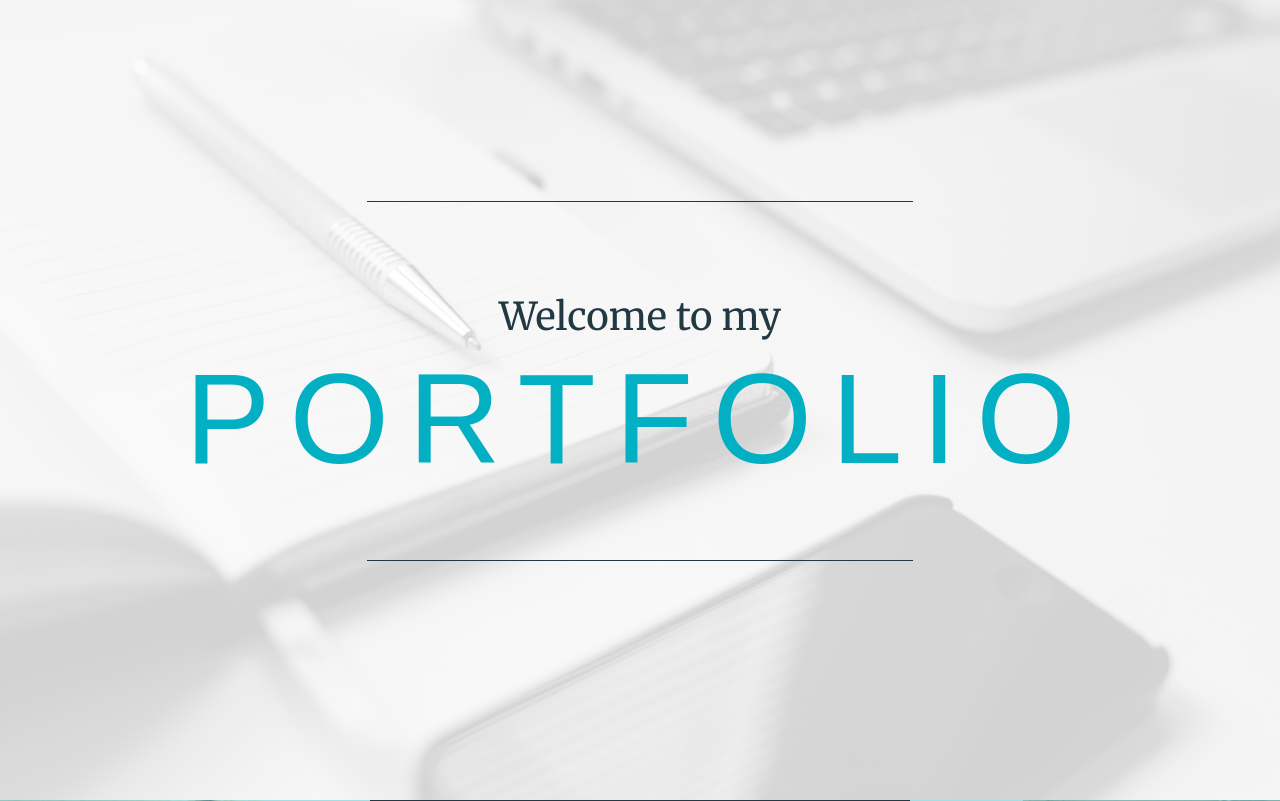
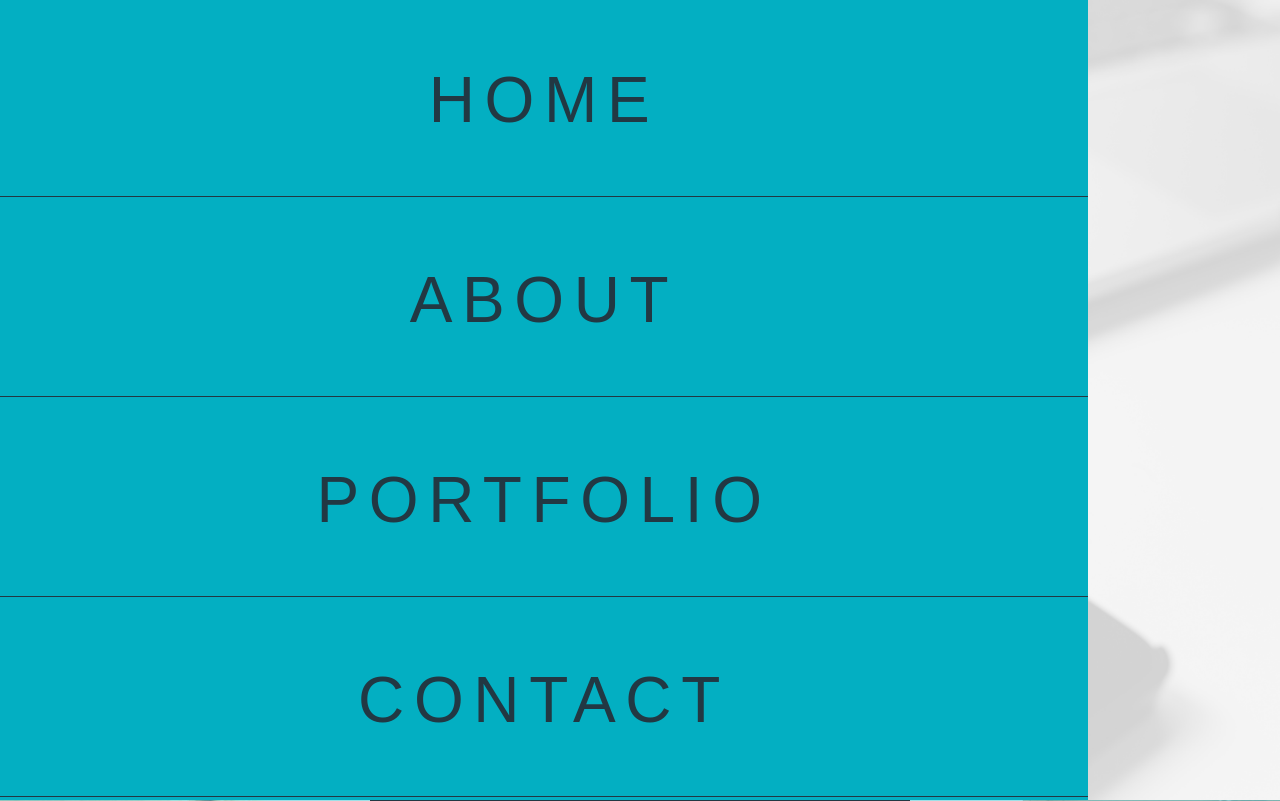
Before and after one commit to St3ve89/portfolio-with-css-grid, a website: page index.html in a window 1280 px wide. Shown: the top 801 px of the page. Drawn offline with Linux system fonts and the light colour scheme; a web font is replaced by a local one.

Commit message:
Adding the navigation menu elements and style it

```diff
--- a/index.html
+++ b/index.html
@@ -8,8 +8,37 @@
   <link rel="stylesheet" href="css/main.css">
 </head>
 <body>
-
+  <!-- navigation -->
+  <nav>
+    <ul>
+      <li><a href="#home">home</a></li>
+      <li><a href="#about">about</a></li>
+      <li><a href="#portfolio">portfolio</a></li>
+      <li><a href="#ontact">contact</a></li>
+    </ul>
+  </nav>
   <div class="welcome">
+    <button class="menu-button">
+        <svg class="hamburger" x="0px" y="0px"
+        viewBox="0 0 30 17" height="17" width="30" >
+          <g transform="translate(-15 -15)">
+            <rect x="15" y="16" class="st0" width="30" height="2"/>
+          </g>
+          <g transform="translate(-15 -9)">
+            <rect x="15" y="16" class="st0" width="30" height="2"/>
+          </g>
+          <g transform="translate(-15 -3)">
+            <rect x="15" y="16" class="st0" width="30" height="2"/>
+          </g>
+        </svg>
+        <svg class="close-icon" x="0px" y="0px"
+        viewBox="0 0 30 17" height="17" width="30">
+     <g transform="translate(-15 -15)">
+       <polygon class="st0" points="31.2,23.5 37,29.3 35.8,30.5 30,24.7 24.2,30.5 23,29.3 28.8,23.5 23,17.7 24.2,16.5 30,22.3
+         35.8,16.5 37,17.7 	"/>
+     </g>
+     </svg>
+    </button>
     <h1>Welcome to my<span>portfolio</span></h1>
   </div>
 
--- a/scss/partials/_all.scss
+++ b/scss/partials/_all.scss
@@ -1,4 +1,5 @@
 @import 'base';
+@import 'nav';
 @import 'welcome';
 @import 'intro';
 @import 'about_me';
--- /dev/null
+++ b/scss/partials/_nav.scss
@@ -0,0 +1,44 @@
+.menu-button{
+  position: absolute;
+  top: 3em;
+  left: 3em;
+  background: transparent;
+  border: 0;
+}
+nav {
+  position: fixed;
+  top: 0;
+  bottom: 0;
+  left: 0;
+  right: 15%;
+  z-index: 10;
+}
+
+nav ul {
+  margin: 0;
+  padding: 0;
+  list-style: none;
+  display: flex;
+  flex-direction: column;
+  height: 100vh;
+  justify-content: space-around;
+  align-items: stretch;
+  background: $accent;
+}
+
+nav li {
+  border-bottom: 1px solid $dark-blue;
+  text-align: center;
+}
+
+nav li:hover {
+  background: rgba($dark-blue, .5);
+}
+
+nav a {
+  display: inline-block;
+  @include sans-serif($fs: 4rem, $color: $dark-blue);
+  text-decoration: none;
+  padding: 1em 0;
+  width: 100%;
+}
--- a/scss/partials/_welcome.scss
+++ b/scss/partials/_welcome.scss
@@ -6,6 +6,7 @@
   display: flex;
   align-items: center;
   justify-content: center;
+  position: relative;
 
   h1 {
     font-size: 1.5rem;
```
Also changed, not shown: css/main.css.
